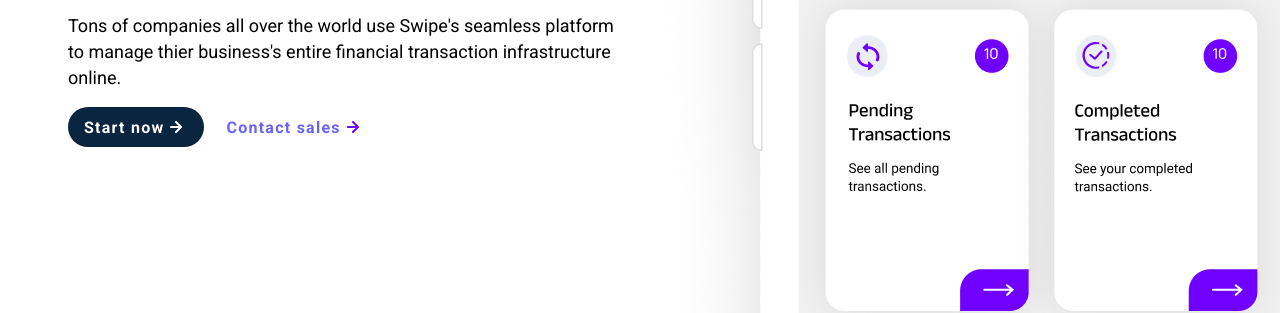
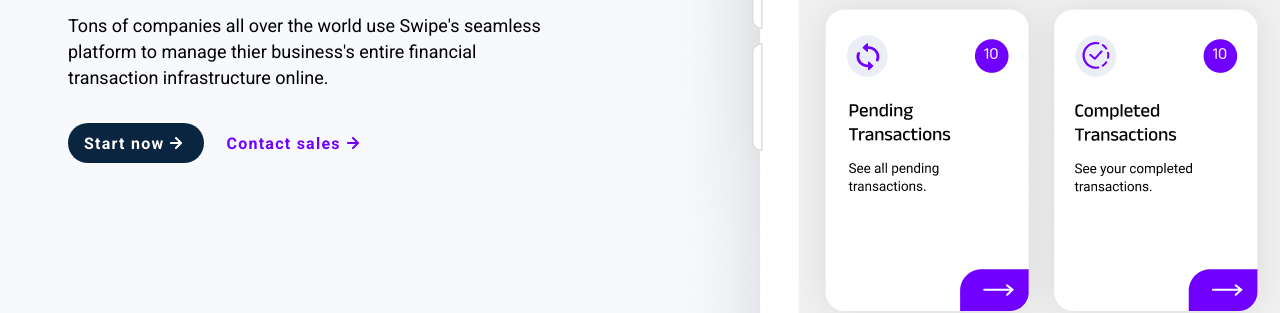
Before and after one commit to Francis-Frimpong/swipe-guided-project, a plain HTML site: page index.html in a window 1280 px wide. Shown: the part 494-807 px from the top of the page. Drawn offline with Linux system fonts and the light colour scheme; a web font is replaced by a local one.

Commit message:
styling the hero section

```diff
--- a/style.css
+++ b/style.css
@@ -49,7 +49,7 @@
     margin: 0;
     box-sizing: border-box;
     padding: var(--spacing-sm) 0 0 0;
-    background-color: var(--bg-white);
+    background-color: var(--bg-light);
     display: flex;
     flex-direction: column;
     justify-content: center;
@@ -273,10 +273,15 @@
 .button-container {
     display: flex;
     flex-direction: row;
+    margin: var(--spacing-md) 0;
 }
 
 
 .button-container button:nth-of-type(2) {
     margin: 0 0 0 var(--spacing-md);
-    color: var(--purple-1);
+    color: var(--purple-2);
 }
+
+.hero p {
+    max-width: 480px;
+}
```
